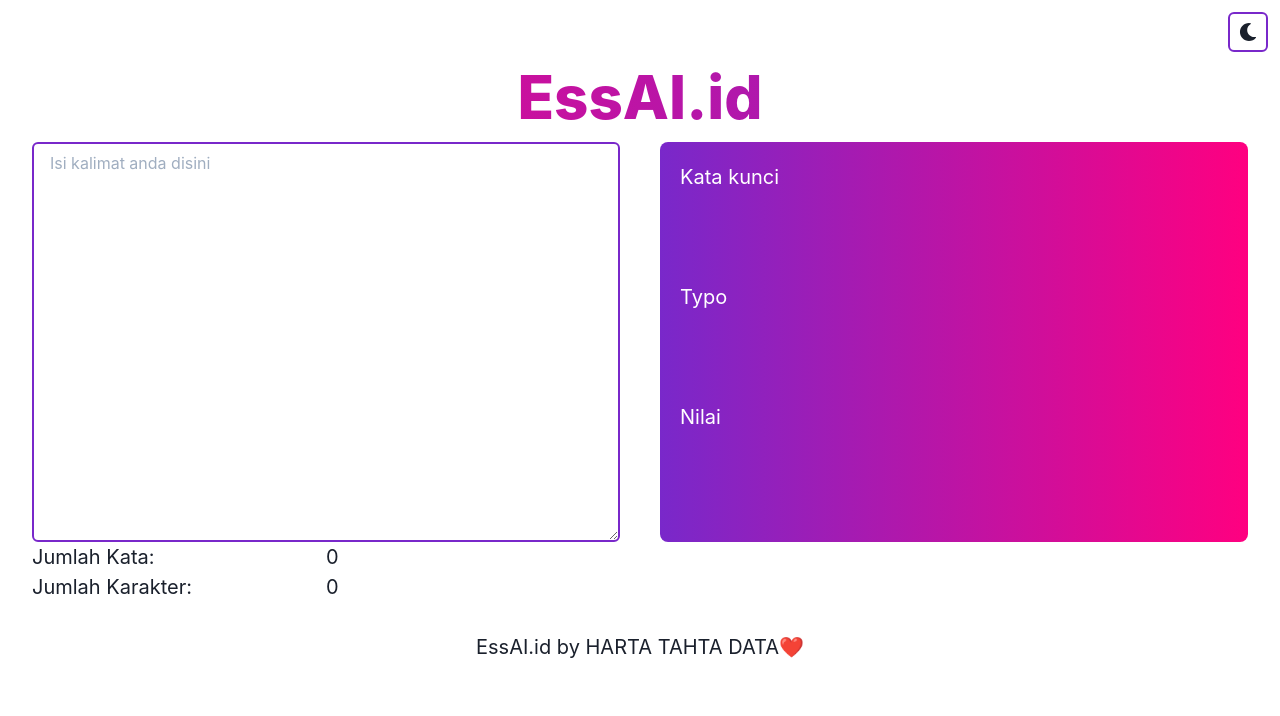
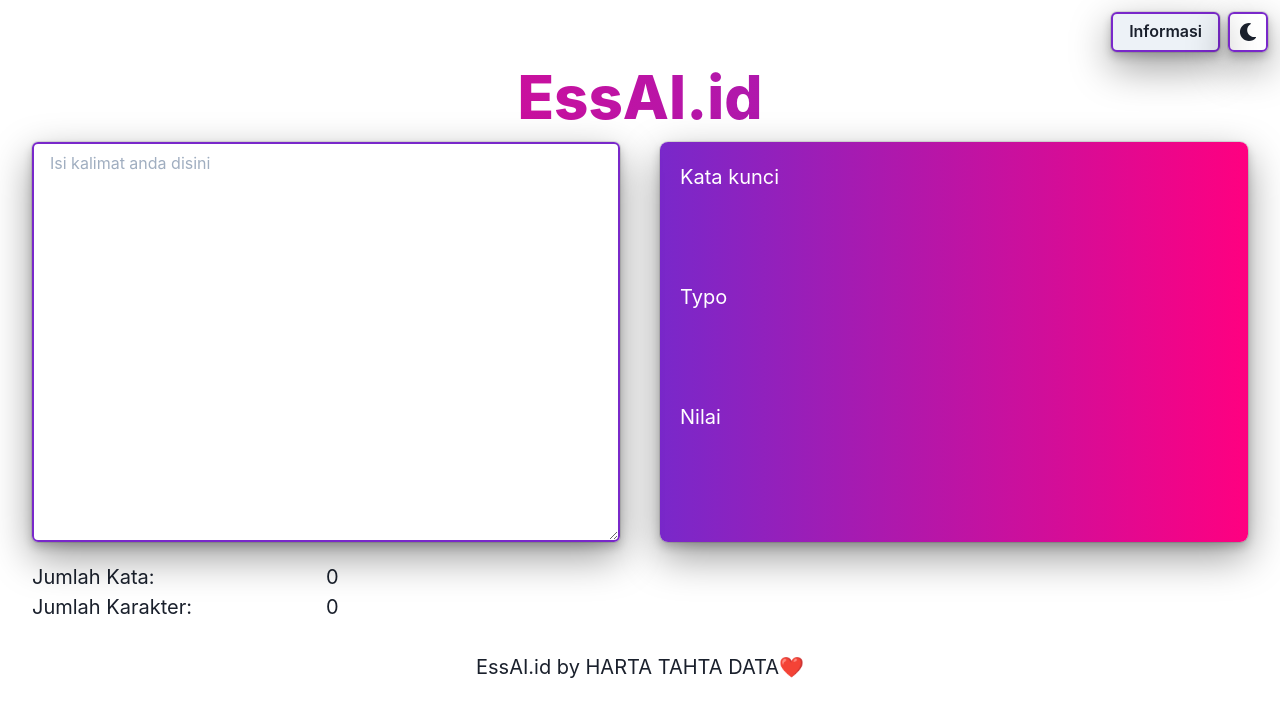
Before and after one commit to neodroid/HTD-Compfest-Front-End, a React (Create React App) app: page / in a window 1280 px wide. Shown: the top 716 px of the page. Built offline with nearby package versions, Linux system fonts and the light colour scheme.

Commit message:
shadow and information

```diff
--- a/src/App.js
+++ b/src/App.js
@@ -7,13 +7,23 @@ import {
   Textarea,
   SimpleGrid,
   Grid,
-  GridItem,
+  Flex,
   theme,
-  useColorModeValue,
+  Modal,
+  ModalOverlay,
+  ModalContent,
+  ModalHeader,
+  ModalFooter,
+  ModalBody,
+  ModalCloseButton,
+  Lorem,
+  Button,
+  useDisclosure,
 } from '@chakra-ui/react';
 import { ColorModeSwitcher } from './ColorModeSwitcher';
 
 function App() {
+  const { isOpen, onOpen, onClose } = useDisclosure();
   const [value, setValue] = React.useState('');
   const [wordCount, setWordCount] = React.useState(0);
   const [charCount, setCharCount] = React.useState(0);
@@ -39,7 +49,19 @@ function App() {
     <ChakraProvider theme={theme}>
       <Box textAlign="center" fontSize="xl">
         <Grid minH="75vh" p={3}>
-          <ColorModeSwitcher justifySelf="flex-end" />
+          <Flex w="100%" justifyContent="flex-end">
+            <Button
+              onClick={onOpen}
+              borderColor="#7928CA"
+              borderWidth="2px"
+              boxShadow="dark-lg"
+            >
+              Informasi
+            </Button>
+            <ColorModeSwitcher />
+          </Flex>
+
+          <Box>
             <Text
               bgGradient="linear(to-l, #7928CA,#FF0080)"
               bgClip="text"
@@ -48,6 +70,40 @@ function App() {
             >
               EssAI.id
             </Text>
+          </Box>
+
+          <Modal
+            isOpen={isOpen}
+            onClose={onClose}
+            motionPreset="slideInRight"
+            size="md"
+          >
+            <ModalOverlay />
+            <ModalContent>
+              <ModalHeader>Informasi</ModalHeader>
+              <ModalCloseButton />
+              <ModalBody>
+                EssAI.id adalah aplikasi pemeriksa essay sesuai dengan KBBI yang
+                dibuat oleh tim Harta Tahta DATA❤️
+              </ModalBody>
+              <ModalHeader>Cara Pakai</ModalHeader>
+              <ModalBody>
+                Lorem ipsum dolor sit amet, consectetur adipiscing elit, sed do
+                eiusmod tempor incididunt ut labore et dolore magna aliqua. Ut
+                enim ad minim veniam, quis nostrud exercitation ullamco laboris
+                nisi ut aliquip ex ea commodo consequat. Duis aute irure dolor
+                in reprehenderit in voluptate velit esse cillum dolore eu fugiat
+                nulla pariatur. Excepteur sint occaecat cupidatat non proident,
+                sunt in culpa qui officia deserunt mollit anim id est laborum.
+              </ModalBody>
+
+              <ModalFooter>
+                <Button colorScheme="blue" mr={3} onClick={onClose}>
+                  Tutup
+                </Button>
+              </ModalFooter>
+            </ModalContent>
+          </Modal>
           <SimpleGrid columns={2} spacing={10} minChildWidth="250px" px="5">
             <Box>
               <Textarea
@@ -58,8 +114,9 @@ function App() {
                 borderColor="#7928CA"
                 value={value}
                 onChange={handleInputChange}
+                boxShadow="dark-lg"
               />
-              <SimpleGrid columns={2} textAlign="left">
+              <SimpleGrid columns={2} textAlign="left" mt="5">
                 <Text>Jumlah Kata:</Text>
                 <Text>{wordCount}</Text>
                 <Text>Jumlah Karakter:</Text>
@@ -73,6 +130,7 @@ function App() {
               borderRadius="lg"
               px="5"
               py="5"
+              boxShadow="dark-lg"
             >
               <Box
                 h="50px"
--- a/src/ColorModeSwitcher.js
+++ b/src/ColorModeSwitcher.js
@@ -11,6 +11,7 @@ export const ColorModeSwitcher = props => {
     <IconButton
       borderColor="#7928CA"
       borderWidth="2px"
+      boxShadow="dark-lg"
       size="md"
       fontSize="lg"
       aria-label={`Switch to ${text} mode`}
```
Lines whose indentation alone changed are shown as unchanged.
